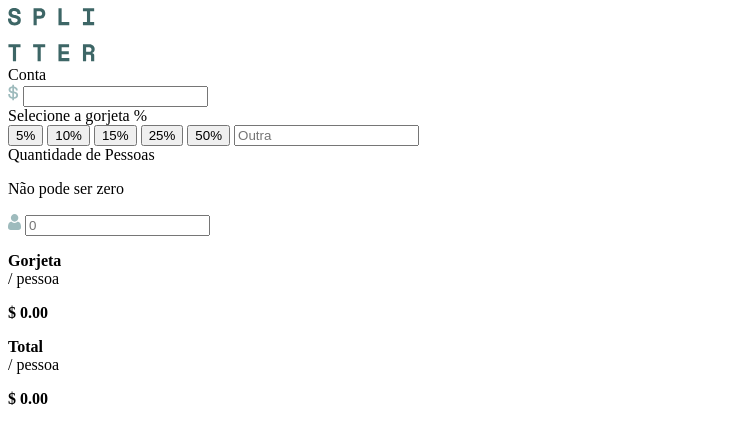
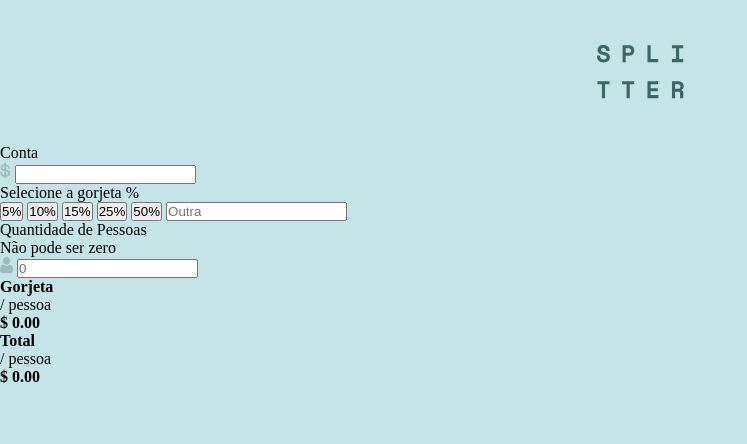
Before and after one commit to AnonSignal/calculadora-de-gorjeta, a plain HTML site: page index.html in a window 1280 px wide. Shown: the whole page, without its empty margins (0-747 px from the left). Drawn offline with Linux system fonts and the light colour scheme.

Commit message:
primeiro commit do css

```diff
--- a/index.html
+++ b/index.html
@@ -3,7 +3,7 @@
 <head>
     <meta charset="UTF-8">
     <meta name="viewport" content="width=device-width, initial-scale=1.0">
-
+    <link rel="stylesheet" href="style.css">
     <title>Calculadora de Gorjeta</title>
 </head>
 <body>
--- /dev/null
+++ b/style.css
@@ -0,0 +1,28 @@
+*{
+    margin: 0;
+    padding: 0;
+    box-sizing: border-box;
+}
+
+:root{
+    --green-100: #f3f9fa;
+    --green-200: #c5e4e7;
+    --green-300: #9EBBBD;
+    --green-400: #7F9D9F;
+    --green-500: #5E7A7D;
+    --green-600: #547878;
+    --green-700: #3D6666;
+    --green-800: #00474B;
+    --light-green: #26C2AE;
+    --white: #FFFFFF;
+}
+
+body{
+    background-color: var(--green-200);
+}
+
+header{
+    display: flex;
+    justify-content: center;
+    padding-block: 2.8rem;
+}
```
